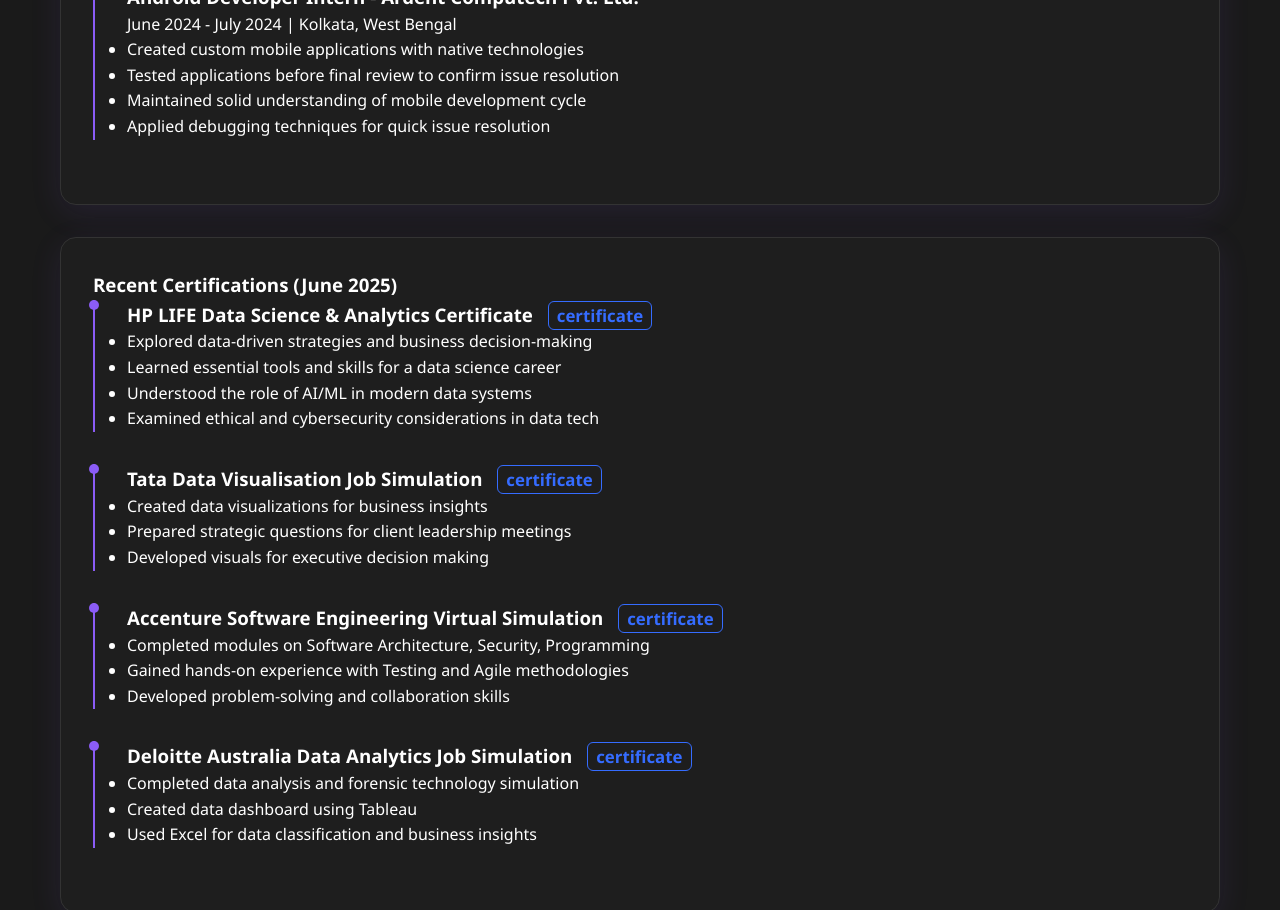
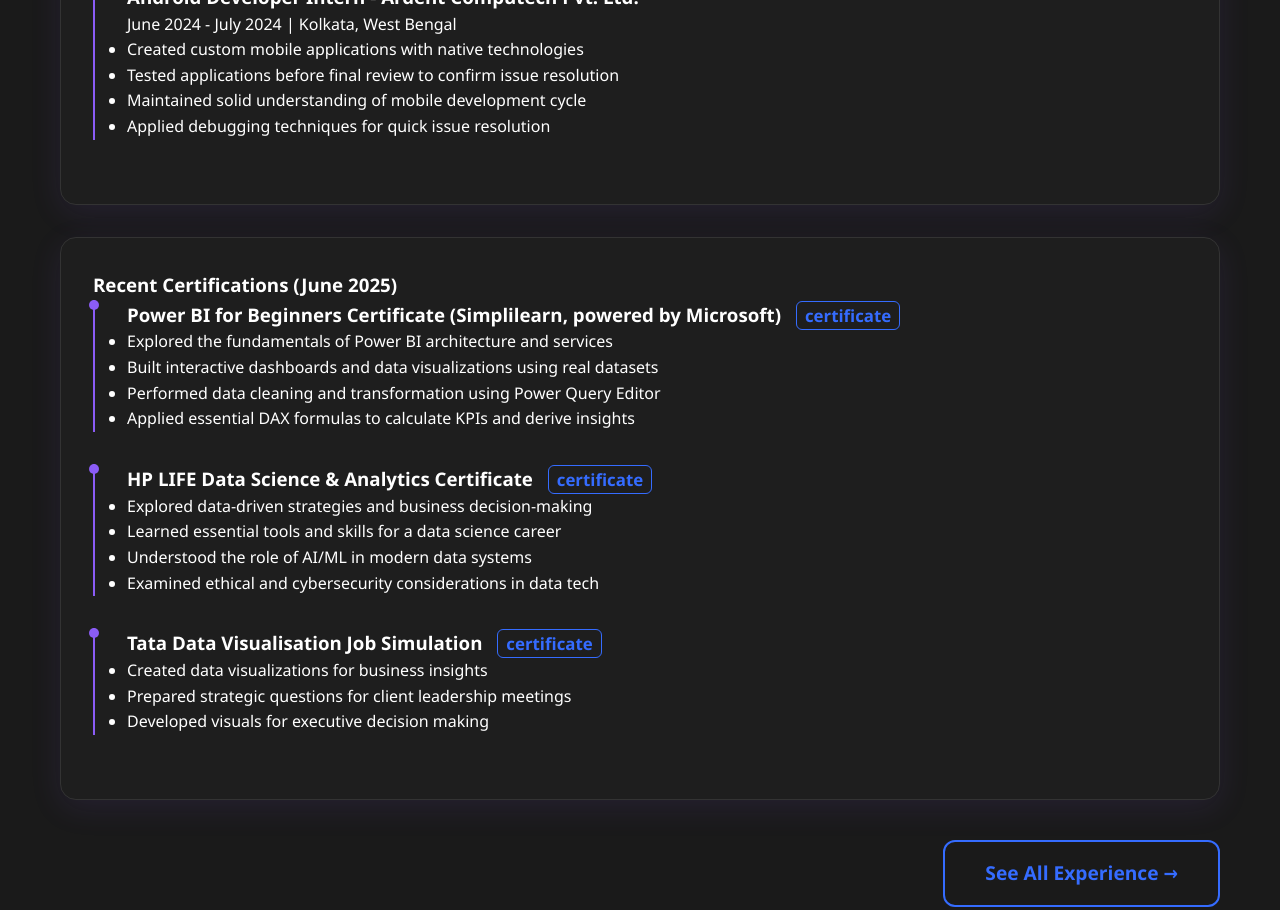
Before and after one commit to arnab2509/arnab2509.github.io, a plain HTML site: page index.html in a window 1280 px wide. Shown: the part 2333-3243 px from the top of the page. Drawn offline with Linux system fonts and the light colour scheme.

Commit message:
Power BI for Beginners Certificate ("Simplilearn,)

```diff
--- a/data-provider.js
+++ b/data-provider.js
@@ -85,6 +85,18 @@
 
 // Certifications
 const allCerts = [
+   {
+  "title": "Power BI for Beginners Certificate (Simplilearn, powered by Microsoft)",
+  "link": "https://drive.google.com/file/d/1zjp1psmzlU-mWDnqbNVLtwsHr7ICcDdp/view?usp=sharing",
+  "details": [
+    "Explored the fundamentals of Power BI architecture and services",
+    "Built interactive dashboards and data visualizations using real datasets",
+    "Performed data cleaning and transformation using Power Query Editor",
+    "Applied essential DAX formulas to calculate KPIs and derive insights"
+  ]
+}
+
+,
     {
     title: "HP LIFE Data Science & Analytics Certificate",
     link: "https://drive.google.com/file/d/1tHqzyIICNDpCXAF_2finS5yFtdxBaQu9/view?usp=sharing",
@@ -133,7 +145,7 @@
 };
 
 // CV Download Link
-window.cvLink = "https://drive.google.com/file/d/1Rgcdyap8moc8qz9kd1z4rYFfPaK6VsP-/view?usp=sharing";
+window.cvLink = "https://drive.google.com/file/d/1LVE0za71iUn-QheN9vJBTZ3q5fhZ6u5r/view?usp=sharing";
 
 // Education
 window.education = [
--- a/index.html
+++ b/index.html
@@ -246,7 +246,9 @@
     // --- Render Experience ---
     function renderExperience() {
         const exp = window.experience || [];
-        const certs = window.allCerts || [];
+        // const certs = window.allCerts || [];
+        const certs = (window.allCerts || []).slice(0, 3);
+
         const container = document.getElementById('experience-section-js');
         container.innerHTML = `
             <h2 class="section-title">Experience & Certifications</h2>
```
